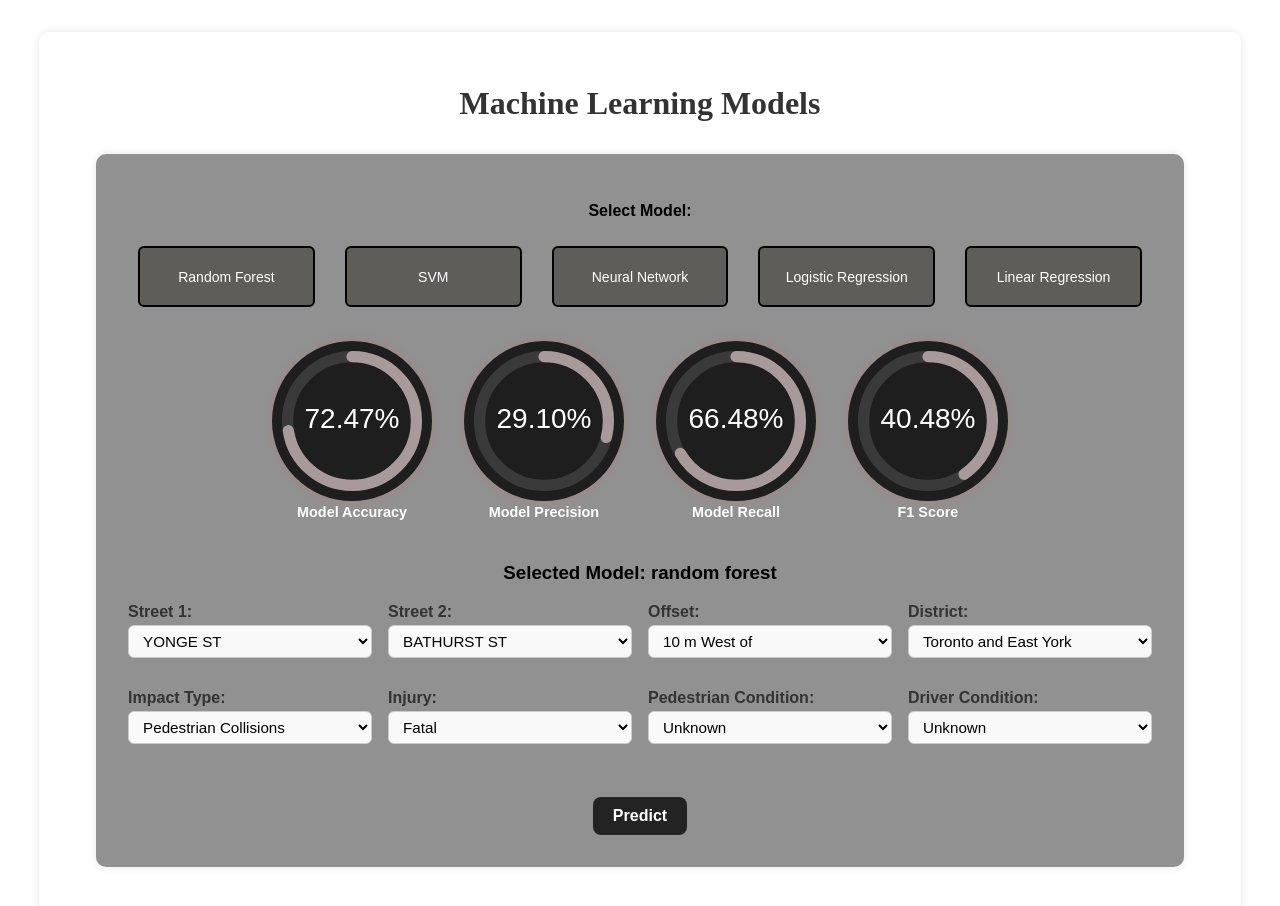
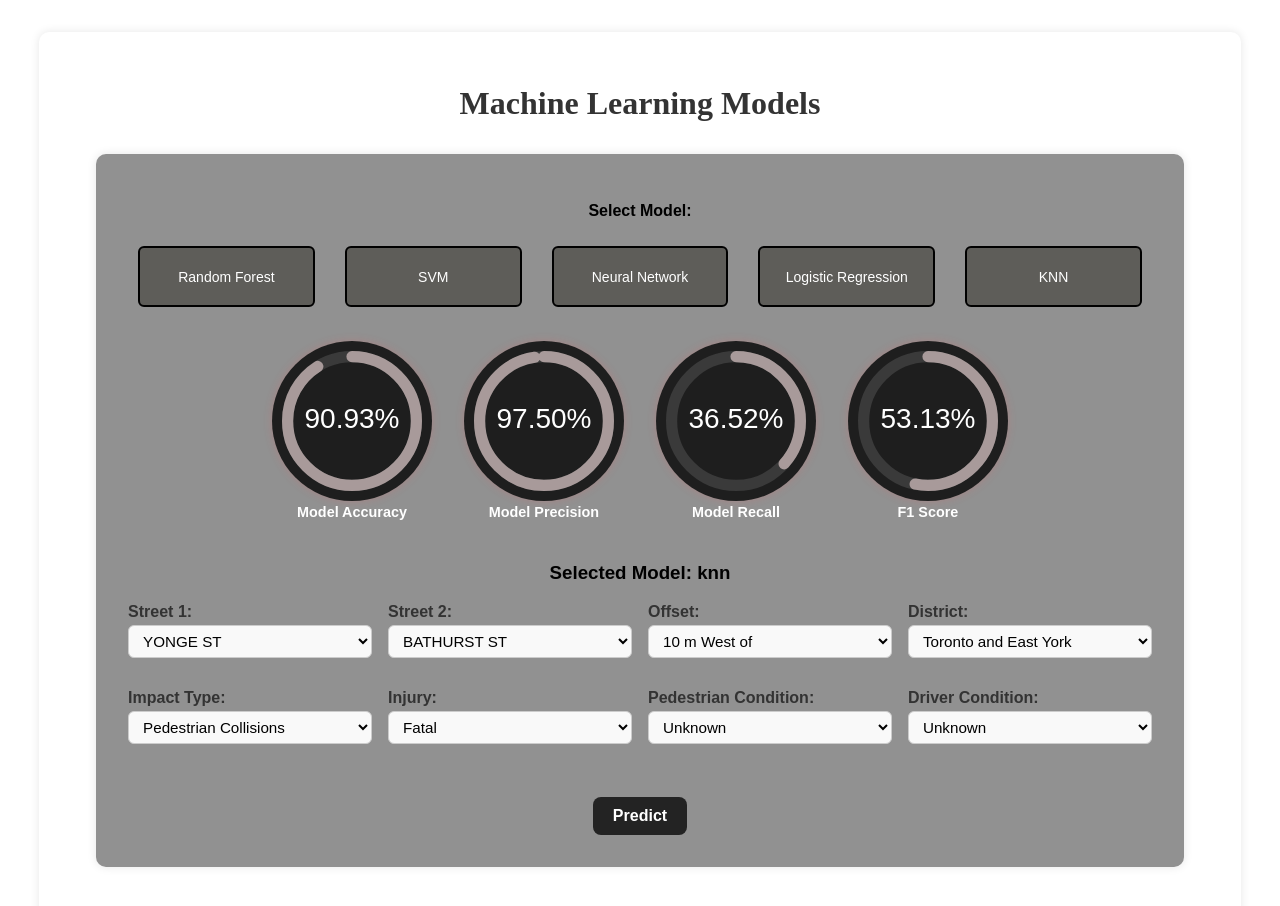
Before and after one commit to Jaturaput-Jongsubcharoen/ML_client, a React (Vite) app: page / in a window 1280 px wide. Shown: the top 906 px of the page. Built offline with nearby package versions, Linux system fonts and the light colour scheme.

Commit message:
Jaturaput_update6

```diff
--- a/src/App.jsx
+++ b/src/App.jsx
@@ -5,7 +5,7 @@ import { CircularProgressbar, buildStyles } from 'react-circular-progressbar';
 import 'react-circular-progressbar/dist/styles.css';
 
 function App() {
-  const [modelName, setModelName] = useState("random_forest");
+  const [modelName, setModelName] = useState("knn");
 
   // -- form input states --
   const [street1, setStreet1] = useState("LAWRENCE AVE E");
@@ -20,21 +20,12 @@ function App() {
   const [prediction, setPrediction] = useState(null);
 
   // -- hardcoded model scores for indicators --
-  /*
   const modelStats = {
-    logistic_regression: { accuracy: 77.40, precision: 33.47, recall: 61.24, f1: 43.28 },
-    linear_regression:   { accuracy: 78.40, precision: 34.32, recall: 58.43, f1: 43.24 },
-    svm:                 { accuracy: 73.15, precision: 29.53, recall: 65.36, f1: 40.68 },
-    random_forest:       { accuracy: 72.47, precision: 29.10, recall: 66.48, f1: 40.48 },
-    neural_network:      { accuracy: 72.42, precision: 29.02, recall: 66.29, f1: 40.36 },
-  };
-  */
-  const modelStats = {
-    logistic_regression: { accuracy: 0.773998, precision: 0.334698, recall: 0.612360, f1: 0.432826 },
-    linear_regression:   { accuracy: 0.784019, precision: 0.343234, recall: 0.584270, f1: 0.432432 },
-    svm:                 { accuracy: 0.731540, precision: 0.295262, recall: 0.653558, f1: 0.406760 },
-    random_forest:       { accuracy: 0.724684, precision: 0.290984, recall: 0.664794, f1: 0.404789 },
-    neural_network:      { accuracy: 0.724156, precision: 0.290164, recall: 0.662921, f1: 0.403649 },
+    knn:                { accuracy: 0.909283, precision: 0.975000, recall: 0.365169, f1: 0.531335 },
+    logistic_regression:{ accuracy: 0.773998, precision: 0.334698, recall: 0.612360, f1: 0.432826 },
+    svm:                { accuracy: 0.731540, precision: 0.295262, recall: 0.653558, f1: 0.406760 },
+    random_forest:      { accuracy: 0.724684, precision: 0.290984, recall: 0.664794, f1: 0.404789 },
+    neural_network:     { accuracy: 0.724156, precision: 0.290164, recall: 0.662921, f1: 0.403649 }
   };
 
   const { accuracy, precision, recall, f1 } = modelStats[modelName] || { accuracy: 0, precision: 0, recall: 0, f1: 0 };
@@ -80,7 +71,7 @@ function App() {
           <button onClick={() => setModelName("svm")}>SVM</button>
           <button onClick={() => setModelName("neural_network")}>Neural Network</button>
           <button onClick={() => setModelName("logistic_regression")}>Logistic Regression</button>
-          <button onClick={() => setModelName("linear_regression")}>Linear Regression</button>
+          <button onClick={() => setModelName("knn")}>KNN</button>
         </div>
 
         {/* -- Metrics row (Accuracy + Precision + Recall + F1 Score side-by-side) -- */}
```
